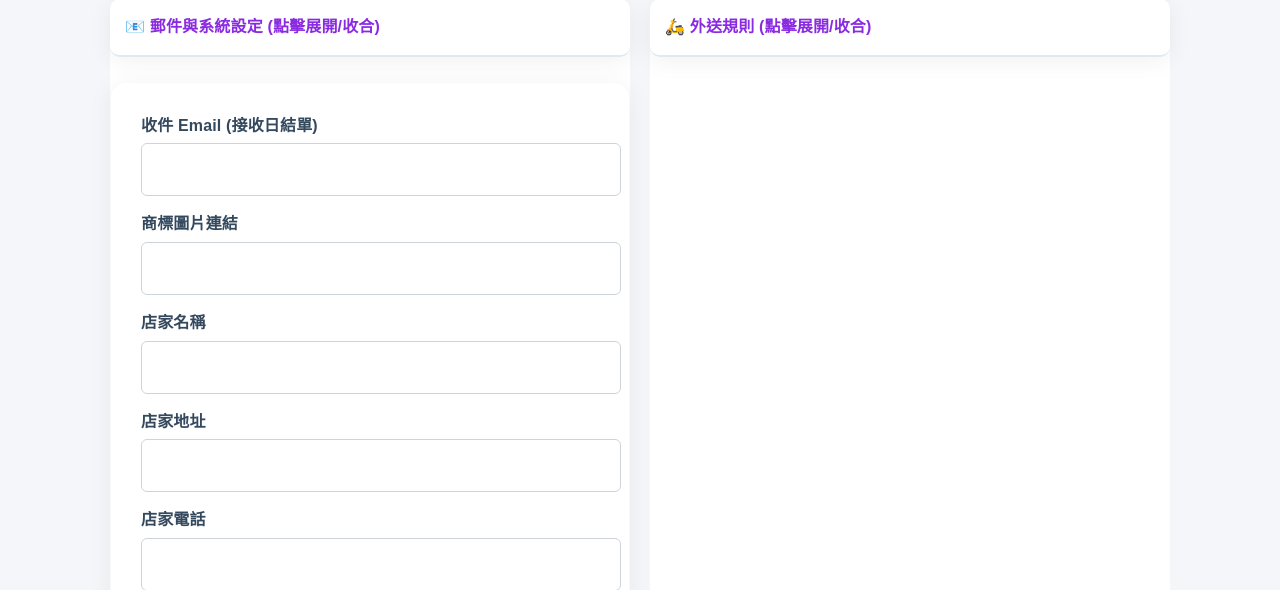
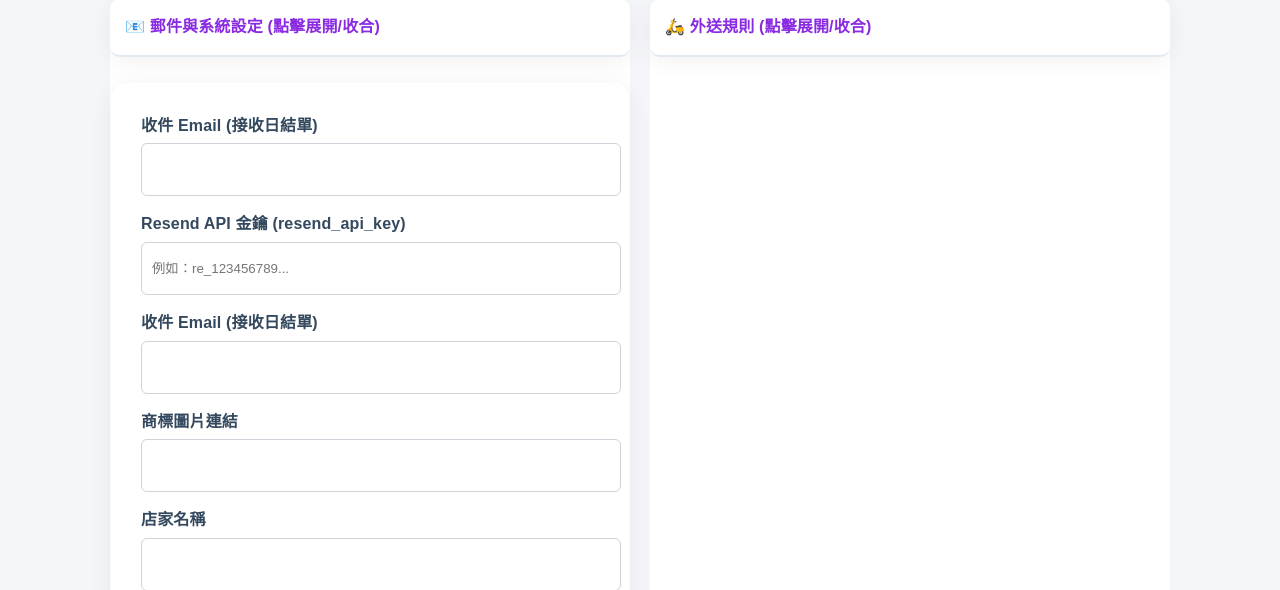
Before and after one commit to try91396-beep/DING-DONG, a Flask app: page /admin/ in a window 1280 px wide, after a click on "📧 郵件與系統設定 (點擊展開/收合)". Shown: the part 332-922 px from the top of the page. Run offline with Flask 3, Linux system fonts and the light colour scheme; the visitor is signed in with stand-in values (Sample User, id 1); data that the repository does not hold is empty; some libraries are stand-ins or nearby versions.

Commit message:
Update admin.html
新增
<label>收件 Email (接收日結單)</label>
<input type="email" name="report_email" value="{{ config.get('report_email','') }}">

<label>Resend API 金鑰 (resend_api_key)</label>
<input type="password" name="resend_api_key" value="{{ config.get('resend_api_key','') }}" placeholder="例如：re_123456789...">

```diff
--- a/templates/admin.html
+++ b/templates/admin.html
@@ -328,6 +328,13 @@
 
         <div class="card" style="margin-top: 10px; box-shadow: 0 4px 24px rgba(0,0,0,0.06); height: auto;">
             <form method="POST" action="{{ url_for('admin.admin_panel') }}">
+                <label>收件 Email (接收日結單)</label>
+                <input type="email" name="report_email" value="{{ config.get('report_email','') }}">
+
+                <label>Resend API 金鑰 (resend_api_key)</label>
+                <input type="password" name="resend_api_key" value="{{ config.get('resend_api_key','') }}" placeholder="例如：re_123456789...">
+
+
                 <label>收件 Email (接收日結單)</label>
                 <input type="email" name="report_email" value="{{ config.get('report_email','') }}">
                 <label>商標圖片連結</label>
```
